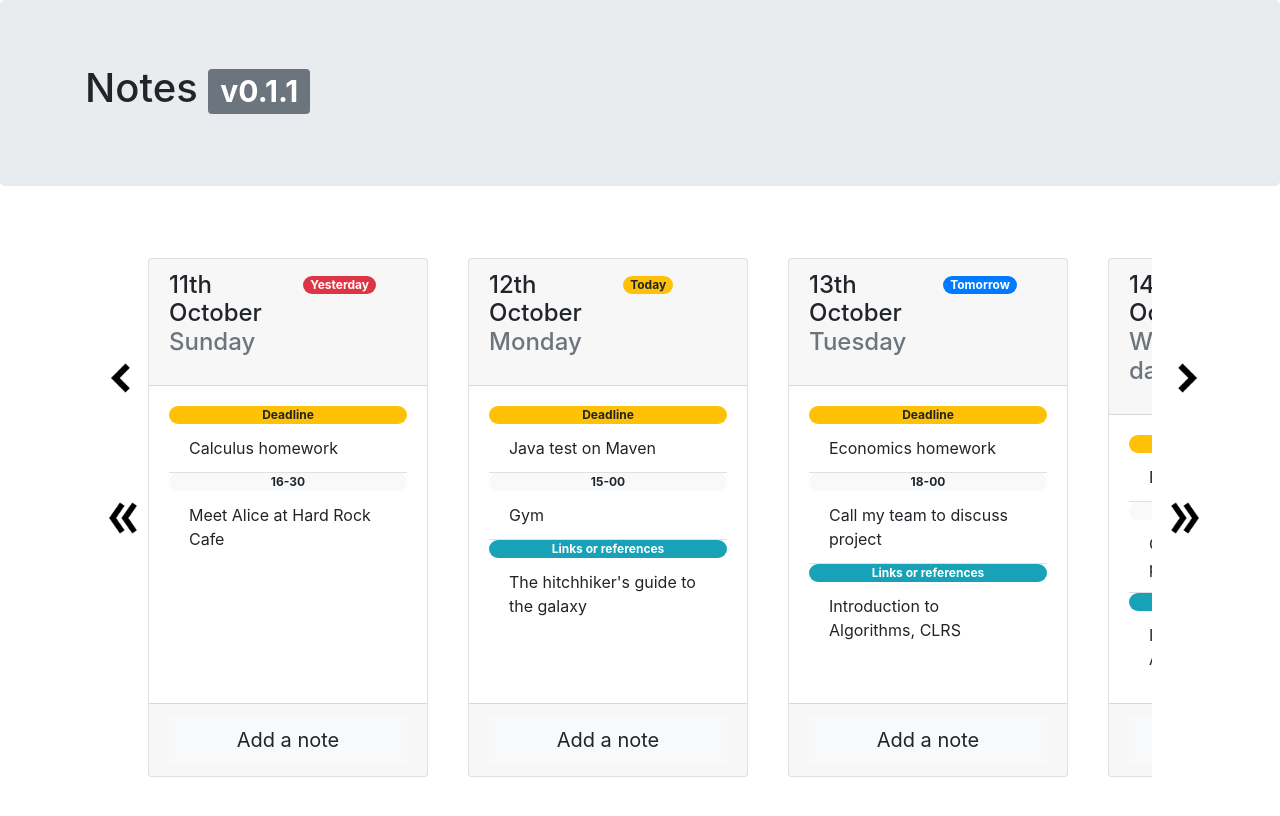
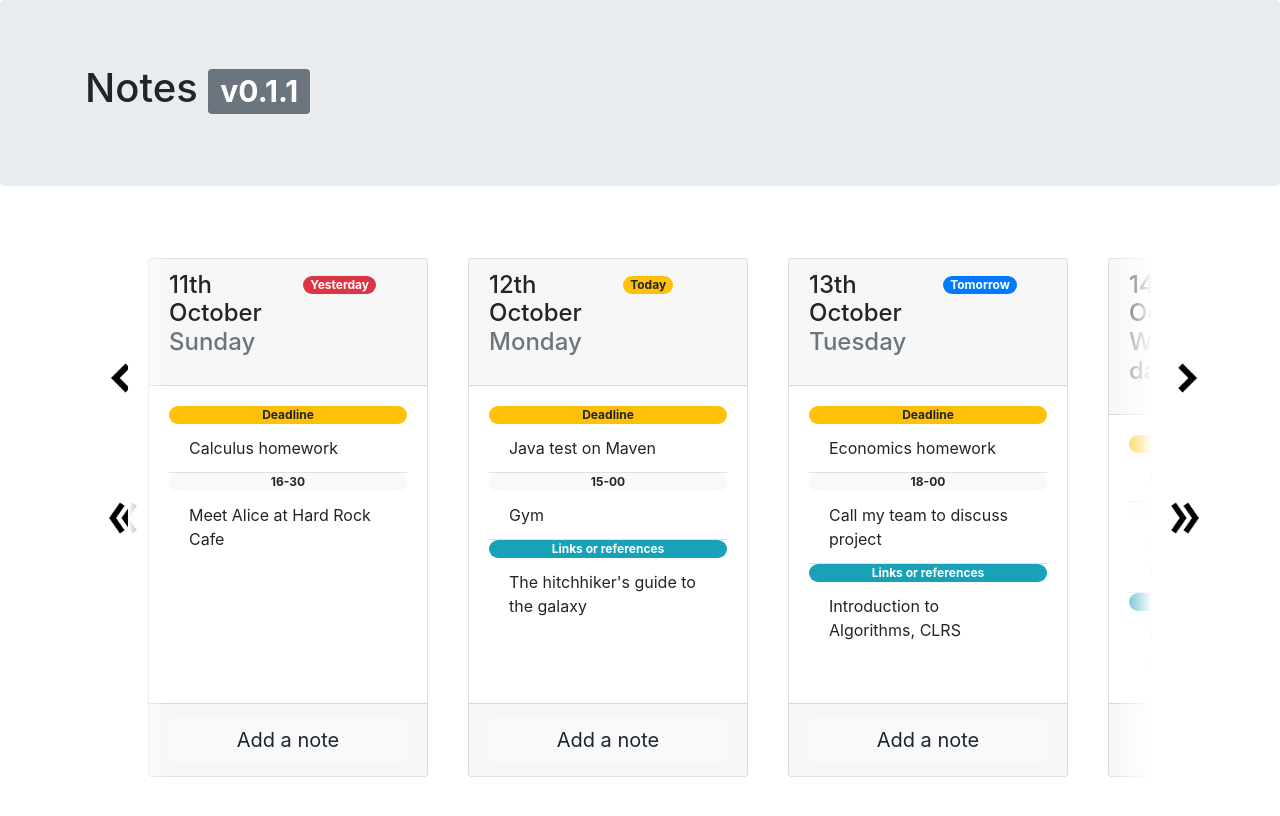
Before and after one commit to msaaddev/Notelify, a React (Create React App) app: page / in a window 1280 px wide. Shown: the top 816 px of the page. Built offline with nearby package versions, Linux system fonts and the light colour scheme.

Commit message:
IMPROVE: white gradient added on the sides of cards

```diff
--- a/src/App.js
+++ b/src/App.js
@@ -312,6 +312,7 @@ function App() {
                 <img src={leftSlide} alt='left-slide' onClick={prevSlide} className='prev-btn' />
             </div>
             <div className='flex-wrapper'>
+                <div className='left-white-gradient'></div>
                     <div className='wrapper-cards' id='days-container'>
                         <div className='flex-container'>
                             {notesKeys.map(note => (
@@ -323,6 +324,7 @@ function App() {
                             ))}
                         </div>
                     </div>
+                <div className='right-white-gradient'></div>
             </div>
             <div className='days-button'>
                 <img src={right} alt='right' onClick={nextCard} className='next-btn' />
--- a/src/styles/style.css
+++ b/src/styles/style.css
@@ -16,6 +16,8 @@ body {
     transition: 0.5s ease-in-out 0s;
 
     width: 100vw;
+
+    z-index: 3;
 }
 
 .note-editor-card {
@@ -46,6 +48,7 @@ body {
 }
 
 .flex-wrapper {
+    position: relative;
     width: 80vw;
     overflow: hidden;
     width: 80%;
@@ -55,6 +58,31 @@ body {
 .wrapper-cards {
     overflow: hidden;
     scroll-behavior: smooth;
+}
+
+.left-white-gradient,
+.right-white-gradient {
+    position: absolute;
+    top: 0px;
+    height: 100%;
+    width: 4%;
+    z-index: 2;
+}
+
+.left-white-gradient {
+    left: 0px;
+    background: -moz-linear-gradient(left, rgba(255,255,255,1) 0%, rgba(255,255,255,0) 100%); /* FF3.6-15 */
+    background: -webkit-linear-gradient(left, rgba(255,255,255,1) 0%,rgba(255,255,255,0) 100%); /* Chrome10-25,Safari5.1-6 */
+    background: linear-gradient(to right, rgba(255,255,255,1) 0%,rgba(255,255,255,0) 100%); /* W3C, IE10+, FF16+, Chrome26+, Opera12+, Safari7+ */
+    /* background-color: blue; */
+}
+
+.right-white-gradient {
+    right: 0px;
+    background: -moz-linear-gradient(right, rgba(255,255,255,1) 0%, rgba(255,255,255,0) 100%); /* FF3.6-15 */
+    background: -webkit-linear-gradient(right, rgba(255,255,255,1) 0%,rgba(255,255,255,0) 100%); /* Chrome10-25,Safari5.1-6 */
+    background: linear-gradient(to left, rgba(255,255,255,1) 0%,rgba(255,255,255,0) 100%); /* W3C, IE10+, FF16+, Chrome26+, Opera12+, Safari7+ */
+    /* background-color: blue; */
 }
 
 .flex-container {
```
Lines whose indentation alone changed are shown as unchanged.
